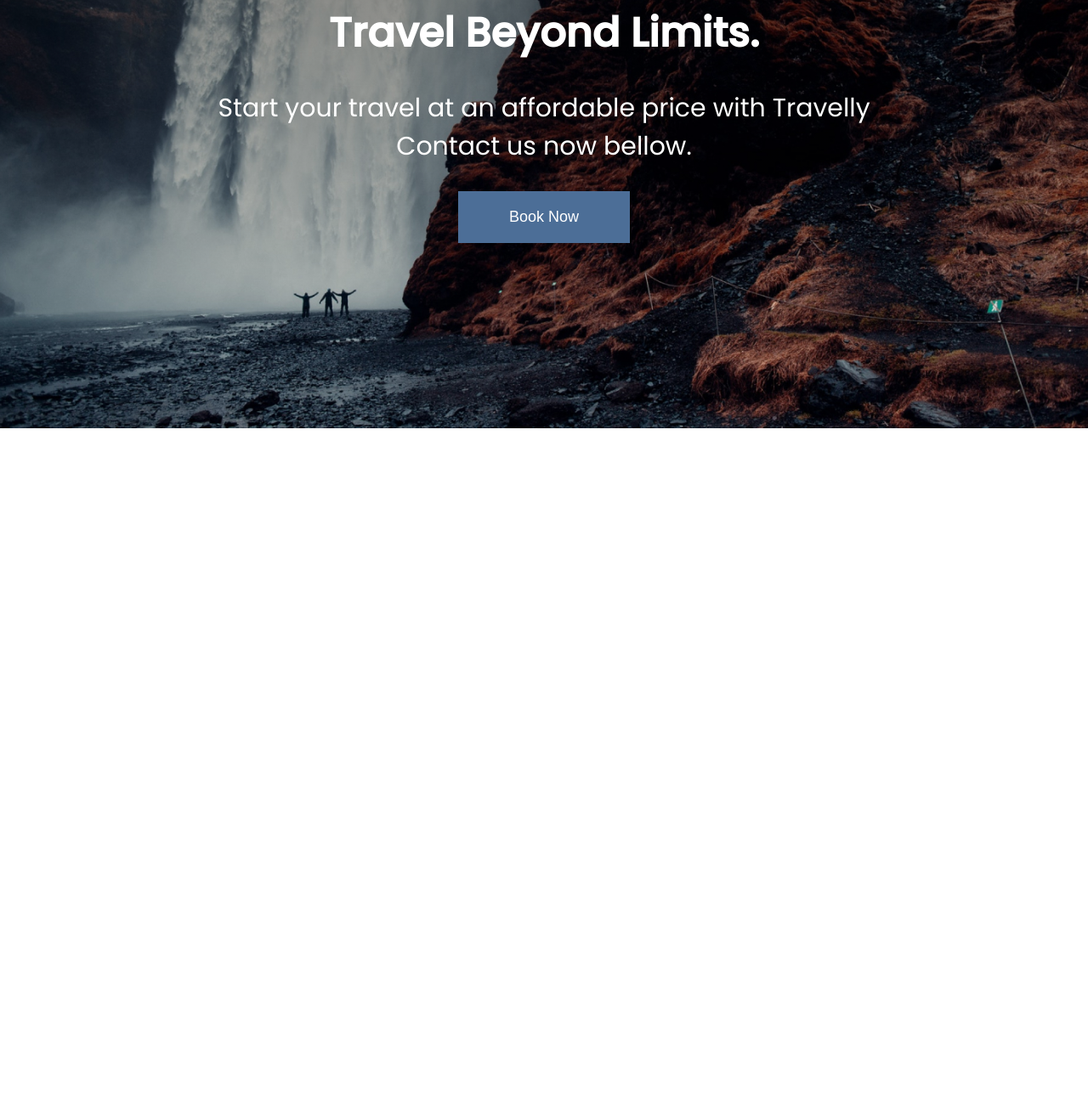
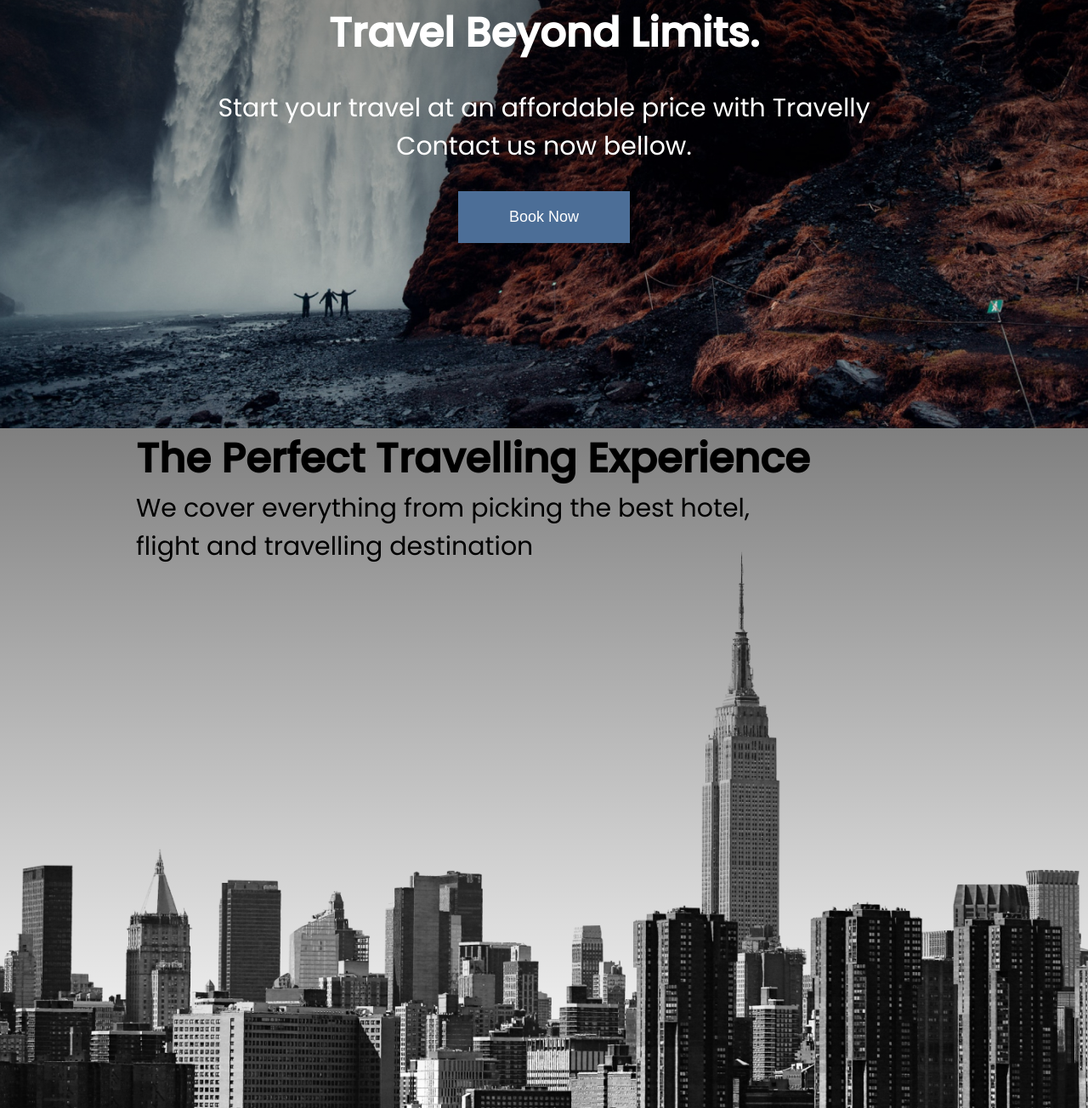
Before and after one commit to kaizen-minded/Travelly, a plain HTML site: page index.html in a window 1280 px wide. Shown: the part 296-1600 px from the top of the page at 85% size. Before the commit the page ends 800 px from the top, so only its background shows below. Drawn offline with Linux system fonts and the light colour scheme; a web font is replaced by a local one.

Commit message:
finish nav and hero section

```diff
--- a/index.html
+++ b/index.html
@@ -37,5 +37,16 @@
       </h3>
       <button>Book Now</button>
     </section>
+    <section id="locations">
+      <div class="container">
+        <header class="locations-head">
+          <h2>The Perfect Travelling Experience</h2>
+          <h3>
+            We cover everything from picking the best hotel, <br />
+            flight and travelling destination
+          </h3>
+        </header>
+      </div>
+    </section>
   </body>
 </html>
--- a/style.css
+++ b/style.css
@@ -48,7 +48,7 @@ h5 {
   max-width: 960px;
   margin: auto;
 }
-header {
+body > header {
   background: #131c27;
   color: white;
 }
@@ -91,6 +91,15 @@ nav {
   padding: 3rem;
 }
 
+/* LOCATIONS SECTION */
+#locations {
+  min-height: 100vh;
+  background: linear-gradient(rgba(0, 0, 0, 0.5), transparent),
+    url("./img/new-york-page.png");
+  background-size: cover;
+  background-position: center;
+}
+
 @media screen and (max-width: 932px) {
   html {
     font-size: 45%;
@@ -98,7 +107,3 @@ nav {
   nav {
     text-align: center;
   }
-  #logo {
-    padding: 1rem;
-  }
-}
```
